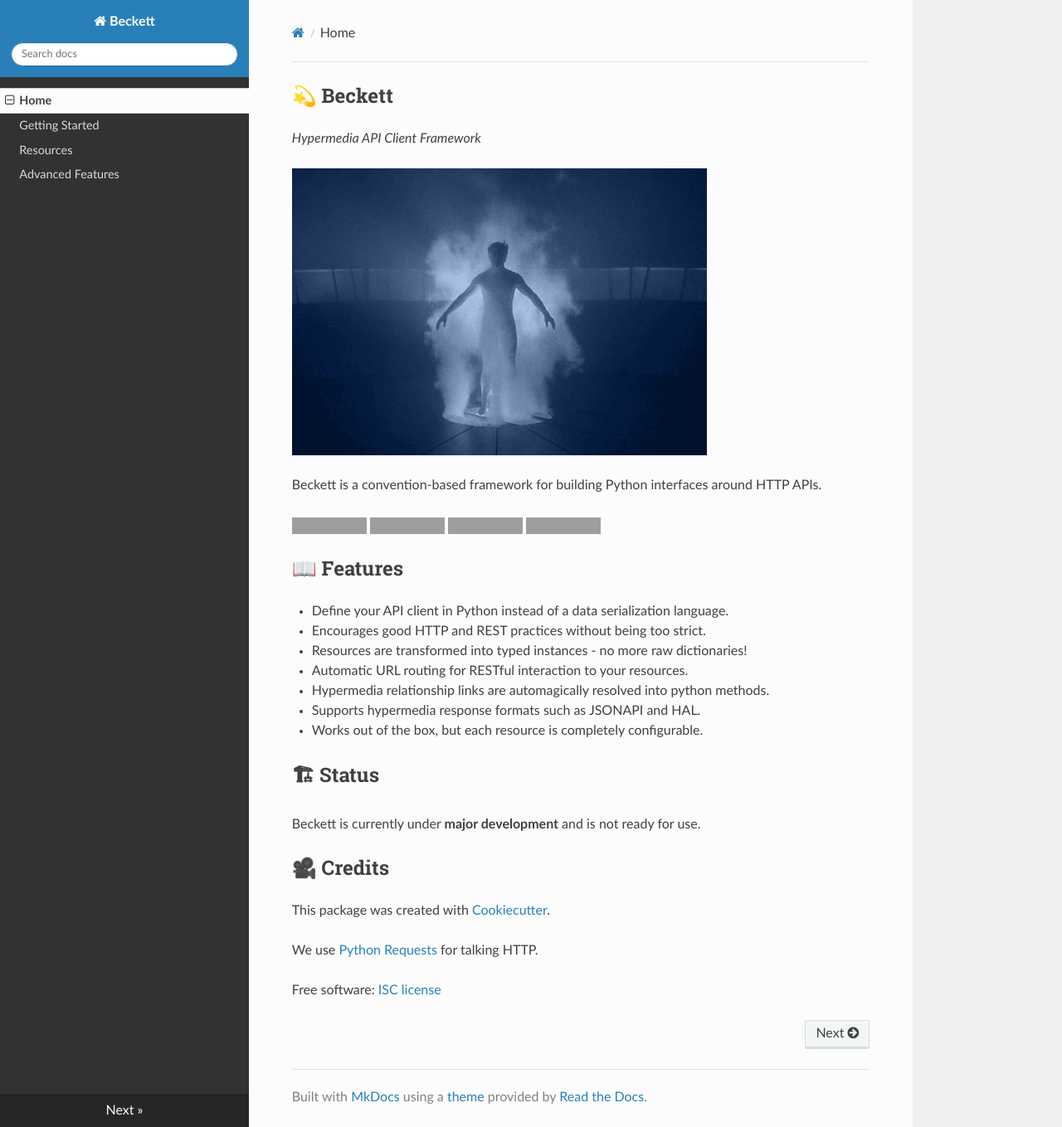
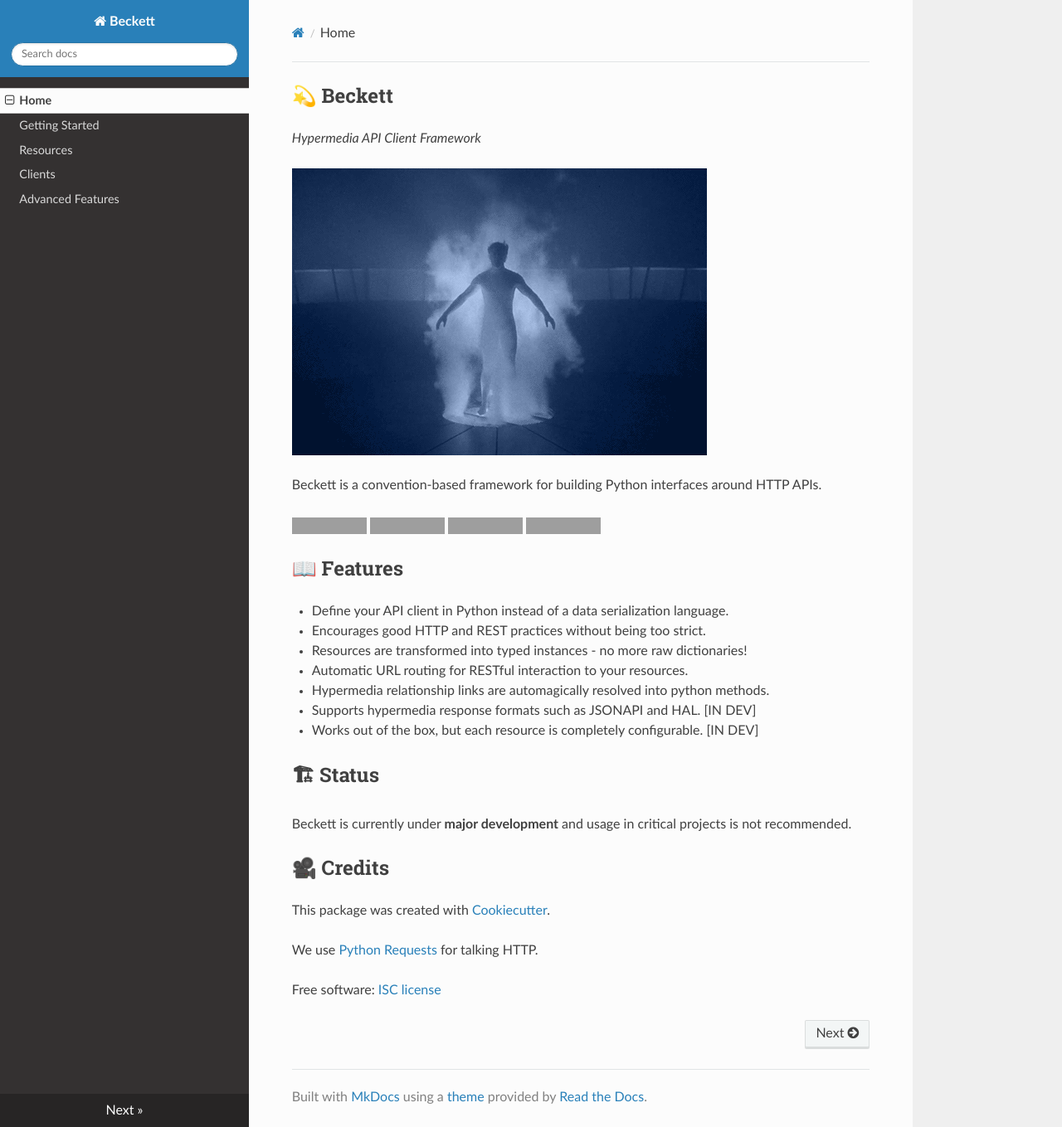
Before and after one commit to sshyran/beckett, an MkDocs documentation site: the page built from docs/index.md, in a window 1280 px wide and 1359 px high. Shown: the whole window at 83% size. Built offline with MkDocs 1.6.1, drawn with Linux system fonts in a browser that asks for light colours; nearby versions of some CDN libraries; old or Windows-style settings are respelled for this version of MkDocs; grey boxes are pictures that could not be loaded.

Commit message:
Update docs

```diff
--- a/docs/index.md
+++ b/docs/index.md
@@ -21,13 +21,13 @@ Beckett is a convention-based framework for building Python interfaces around HT
 - Resources are transformed into typed instances - no more raw dictionaries!
 - Automatic URL routing for RESTful interaction to your resources.
 - Hypermedia relationship links are automagically resolved into python methods.
-- Supports hypermedia response formats such as JSONAPI and HAL.
-- Works out of the box, but each resource is completely configurable.
+- Supports hypermedia response formats such as JSONAPI and HAL. [IN DEV]
+- Works out of the box, but each resource is completely configurable. [IN DEV]
 
 🏗 Status
 ----------
 
-Beckett is currently under **major development** and is not ready for use.
+Beckett is currently under **major development** and usage in critical projects is not recommended.
 
 
 🎥 Credits
--- a/mkdocs.yml
+++ b/mkdocs.yml
@@ -5,4 +5,5 @@ pages:
     - Home: 'index.md'
     - Getting Started: 'intro.md'
     - Resources: 'resources.md'
+    - Clients: 'clients.md'
     - Advanced Features: 'advanced.md'
```
Also changed, not shown: docs/resources.md (+1 -1 lines), README.rst, 1 other file.
